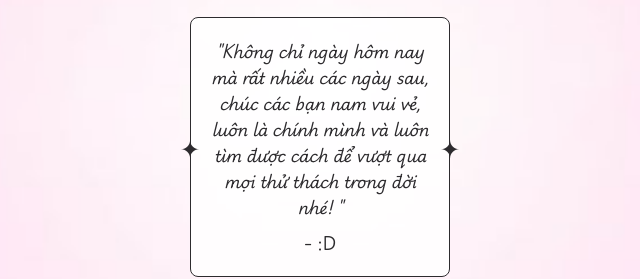
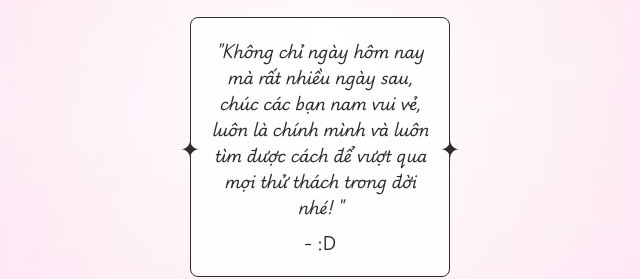
Before and after one commit to Cappybara0720/Cappybara0720, a plain HTML site: page index.html in a window 1280 px wide. Shown: the part 306-585 px from the top of the page, 320-960 px from the left. Drawn offline with Linux system fonts and the light colour scheme.

Commit message:
Update index.html

```diff
--- a/index.html
+++ b/index.html
@@ -23,7 +23,7 @@
 
         <!-- Hộp hiển thị trích dẫn -->
         <div class="quote-box">
-            <p class="quote-text" id="quoteDisplay">"Không chỉ ngày hôm nay mà rất nhiều các ngày sau, chúc các bạn nam vui vẻ, luôn là chính mình và luôn tìm được cách để vượt qua mọi thử thách trong đời nhé! "</p>
+            <p class="quote-text" id="quoteDisplay">"Không chỉ ngày hôm nay mà rất nhiều ngày sau, chúc các bạn nam vui vẻ, luôn là chính mình và luôn tìm được cách để vượt qua mọi thử thách trong đời nhé! "</p>
             <p class="quote-author" id="authorDisplay">- :D</p>
         </div>
 
```
